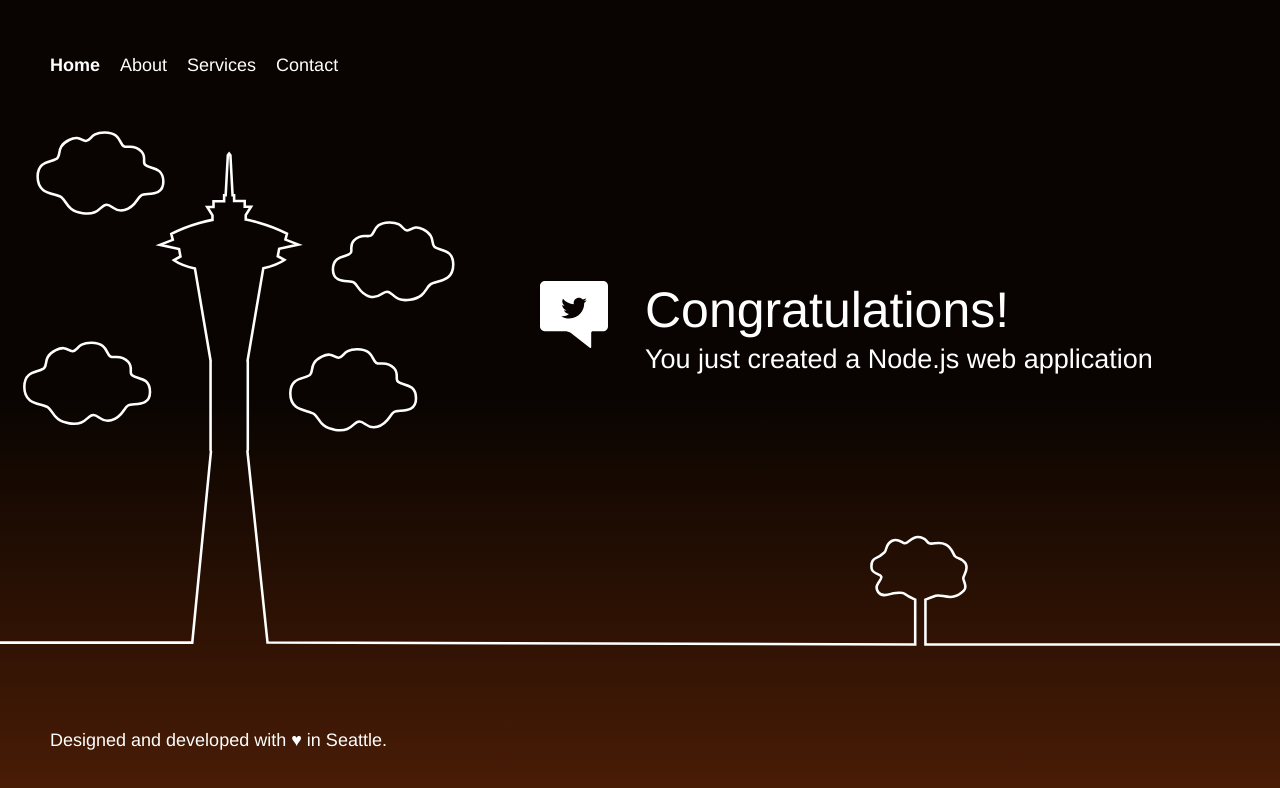
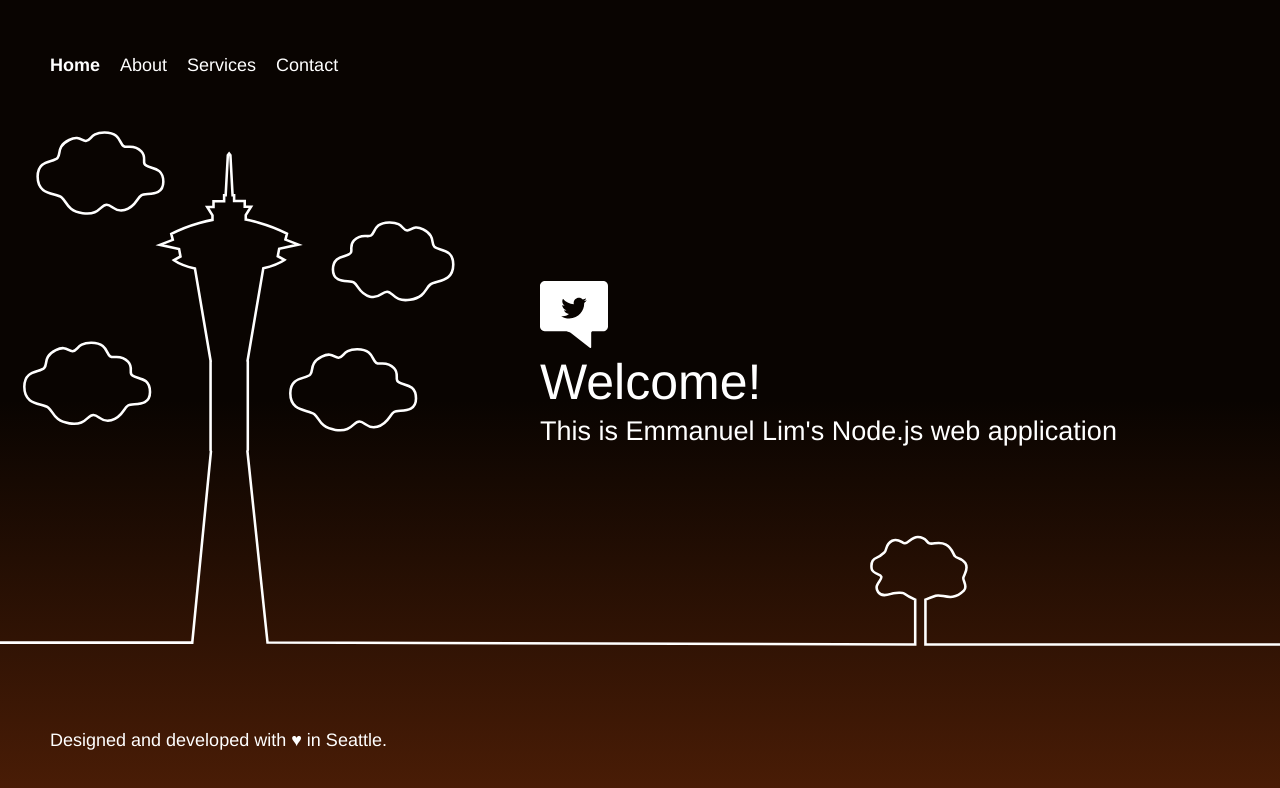
Before and after one commit to emmanuellim/web-app-aws-sam, a website: page public/index.html in a window 1280 px wide. Drawn offline with Linux system fonts and the light colour scheme.

Commit message:
change landing page

```diff
--- a/public/index.html
+++ b/public/index.html
@@ -58,8 +58,8 @@
         <div class="message">
             <a class="twitter-link" href="http://twitter.com/home/?status=I%20created%20a%20project%20with%20AWS%20CodeStar!%20%23AWS%20%23AWSCodeStar%20https%3A%2F%2Faws.amazon.com%2Fcodestar"><img src="assets/img/tweet.svg" /></a>
             <div class="text">
-                <h1>Congratulations!</h1>
-                <h2>You just created a Node.js web application</h2>
+                <h1>Welcome!</h1>
+                <h2>This is Emmanuel Lim's Node.js web application</h2>
             </div>
         </div>
     </div>
```
Also changed, not shown: tests/test.js (+1 -1 lines).
